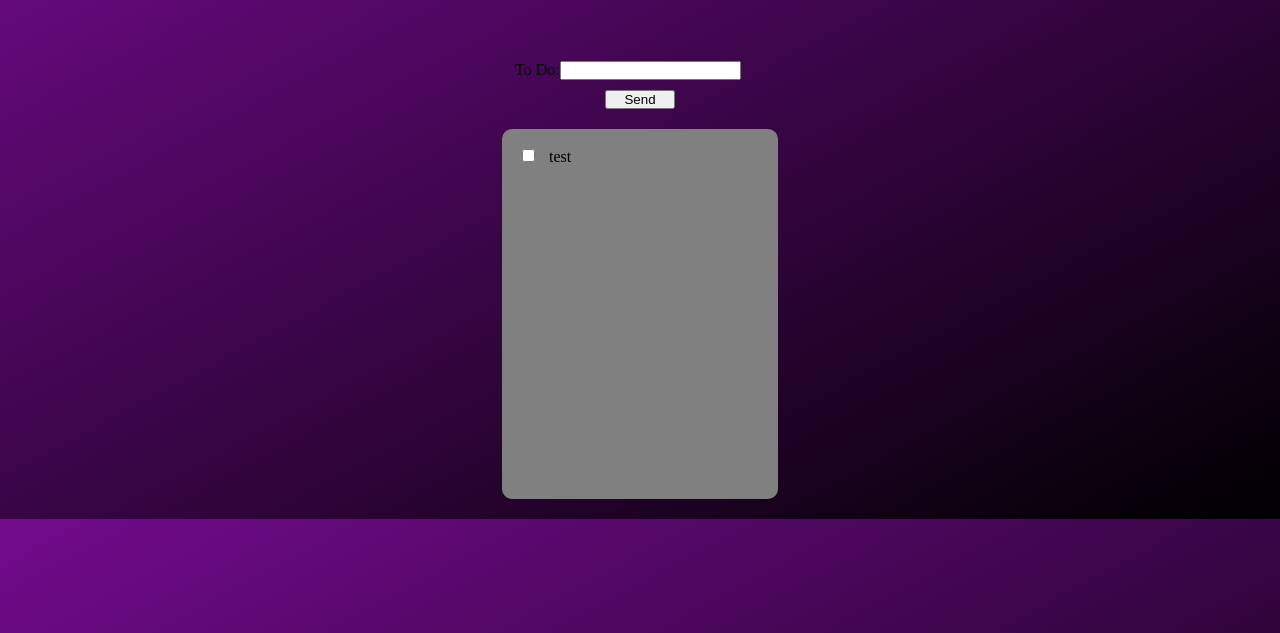
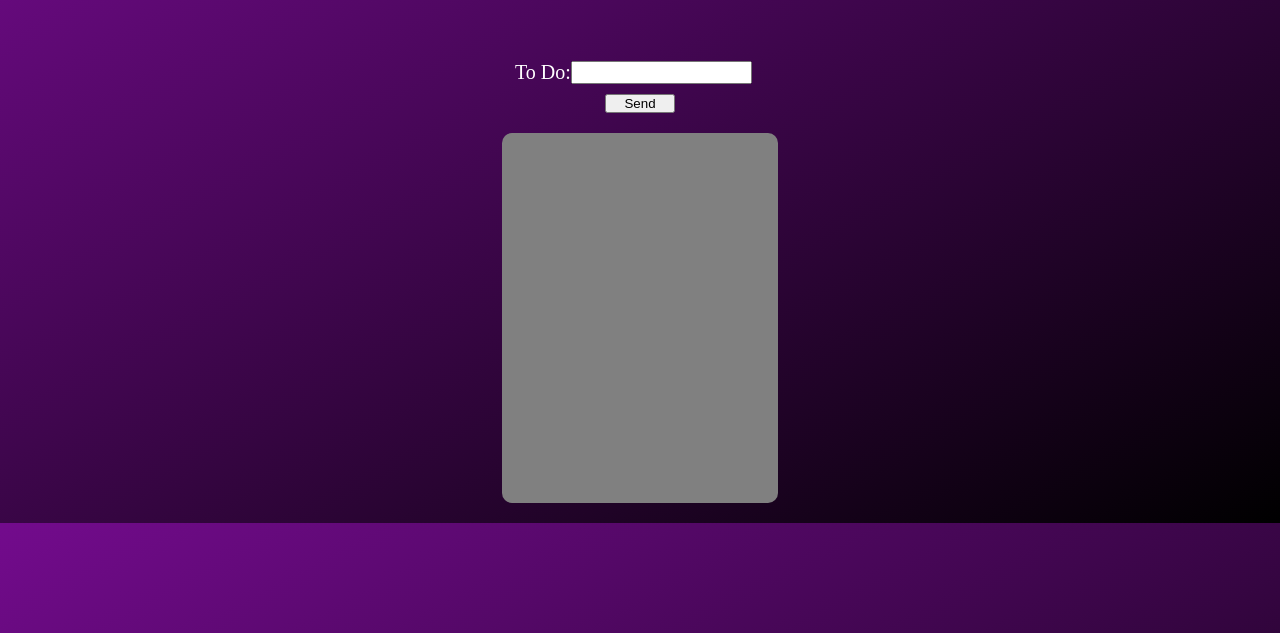
Before and after one commit to Alyssandro1771415/To_Do_List, a plain HTML site: page CODE/index.html in a window 1280 px wide. Shown: the part 167-800 px from the top of the page. Drawn offline with Linux system fonts and the light colour scheme.

Commit message:
Retirando os testes.

```diff
--- a/CODE/index.html
+++ b/CODE/index.html
@@ -23,8 +23,7 @@
     <input type="submit" id="send" value="Send">
 
     <div class="check" id="tarefas">
-        <input type="checkbox">
-        <a>test</a>
+
     </div>
 
 </body>
--- a/CODE/style.css
+++ b/CODE/style.css
@@ -26,6 +26,11 @@ form{
     margin: 0 0 0 50px;
 }
 
+form p{
+    font-size: 20px;
+    color: white;
+}
+
 #send{
     margin: 10px 0 0 0;
     width: 70px;
```
